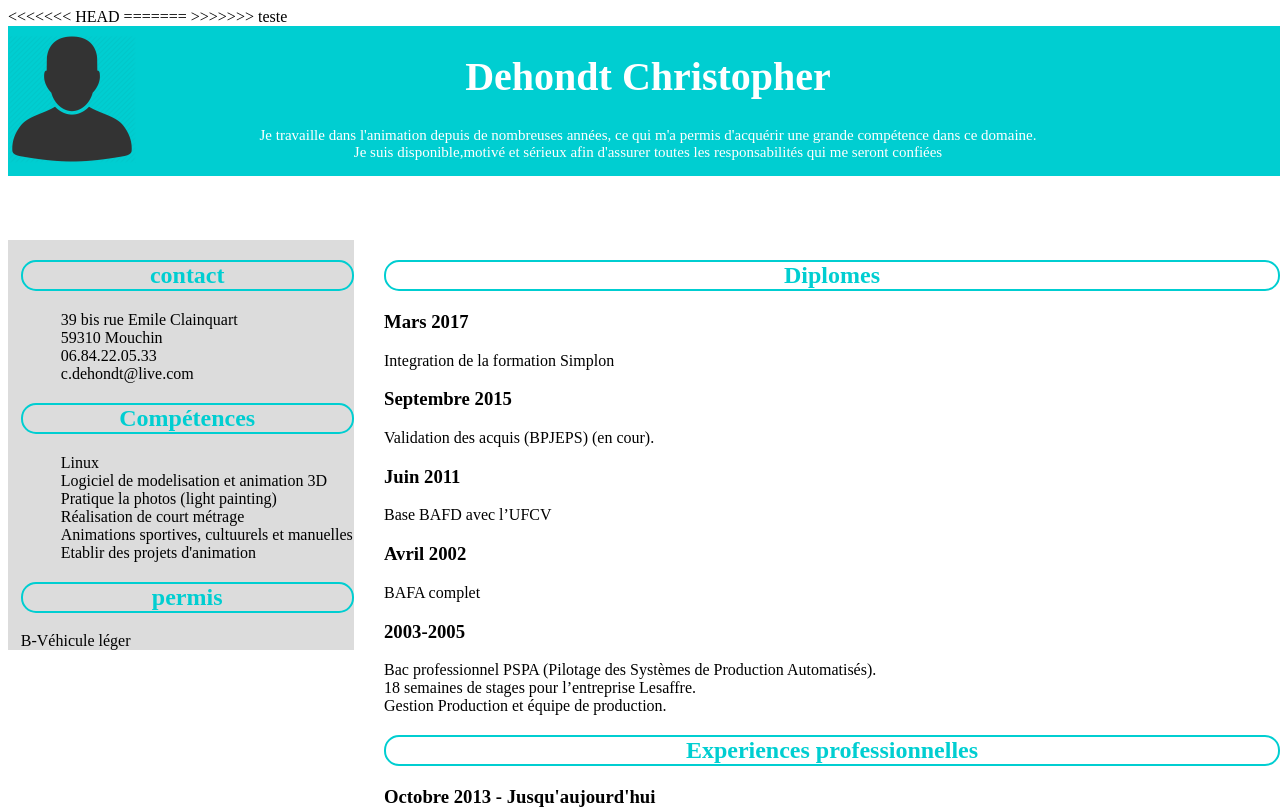
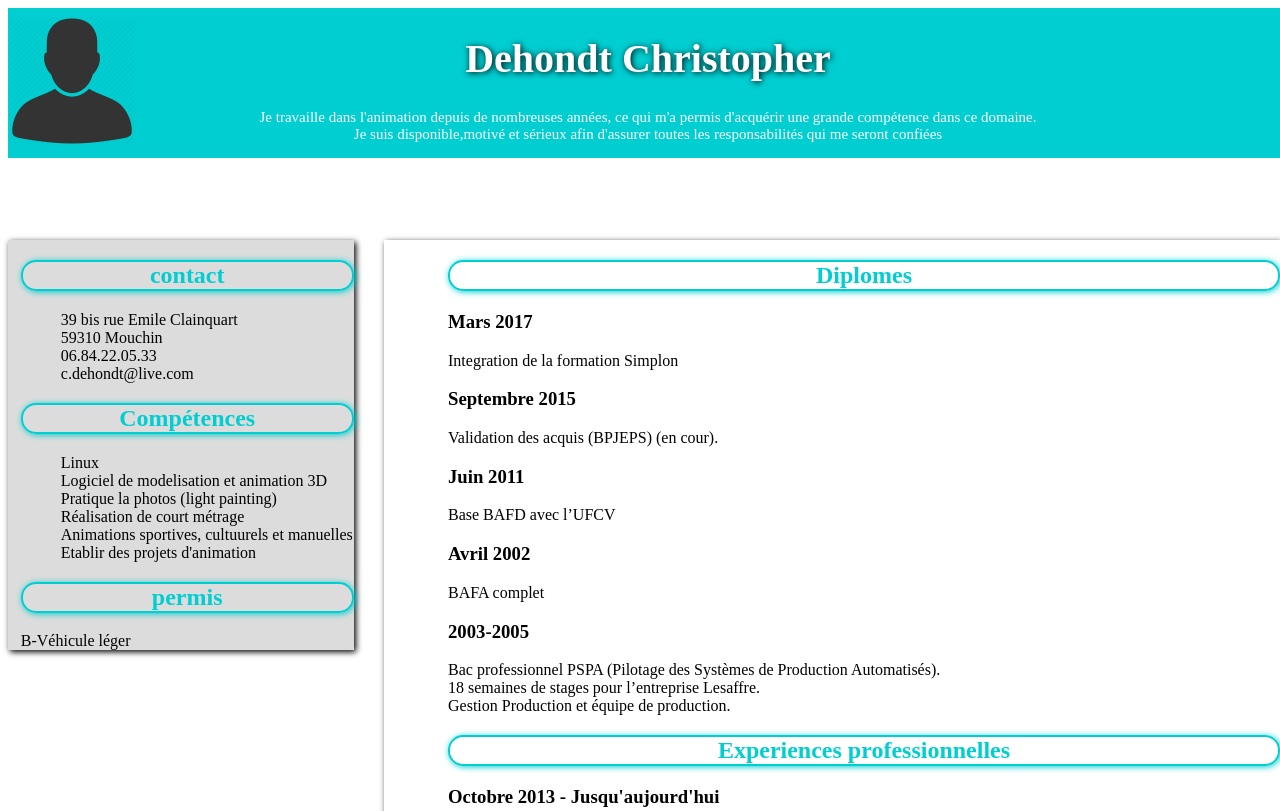
Before and after one commit to c-dehondt/web-cv, a plain HTML site: page index.html in a window 1280 px wide. Shown: the top 811 px of the page. Drawn offline with Linux system fonts and the light colour scheme.

Commit message:
modification html, css on form

```diff
--- a/index.html
+++ b/index.html
@@ -1,5 +1,3 @@
-<<<<<<< HEAD
-=======
 <!DOCTYPE html>
 <html>
     <head>
@@ -104,4 +102,3 @@ domaine.<br>Je suis disponible,motivé et sérieux afin d'assurer toutes les res
 
     </body>
 </html>
->>>>>>> teste
--- a/style.css
+++ b/style.css
@@ -18,33 +18,37 @@ header img{
 header p{
   font-size: 15px;
 }
+h1{
+  text-shadow: 1px 1px 6px black;
+}
 h2{
   color:#00ced1;
   text-align: center;
+  border:2px solid;
+  border-radius:15px;
+  box-shadow: 1px 1px 6px;
 }
 section{
   background-color: white;
+  box-shadow: 2px 2px 6px;
   position: absolute;
-  width:70%;
+  width:65%;
   top:30%;
-  left:25%;
+  left:30%;
   color:black;
   text-align:left;
   padding-left:5%;
 }
 nav{
   background-color:#dcdcdc;
+  box-shadow: 2px 2px 6px;
   color:black;
   position: absolute;
   width:26%;
   top: 30%;
   padding-left:1%;
 }
-h2{
-  border:2px solid;
-  border-radius:15px;
-  border:50%;
-}
+
 li{
 list-style-type: none;
 }
```
